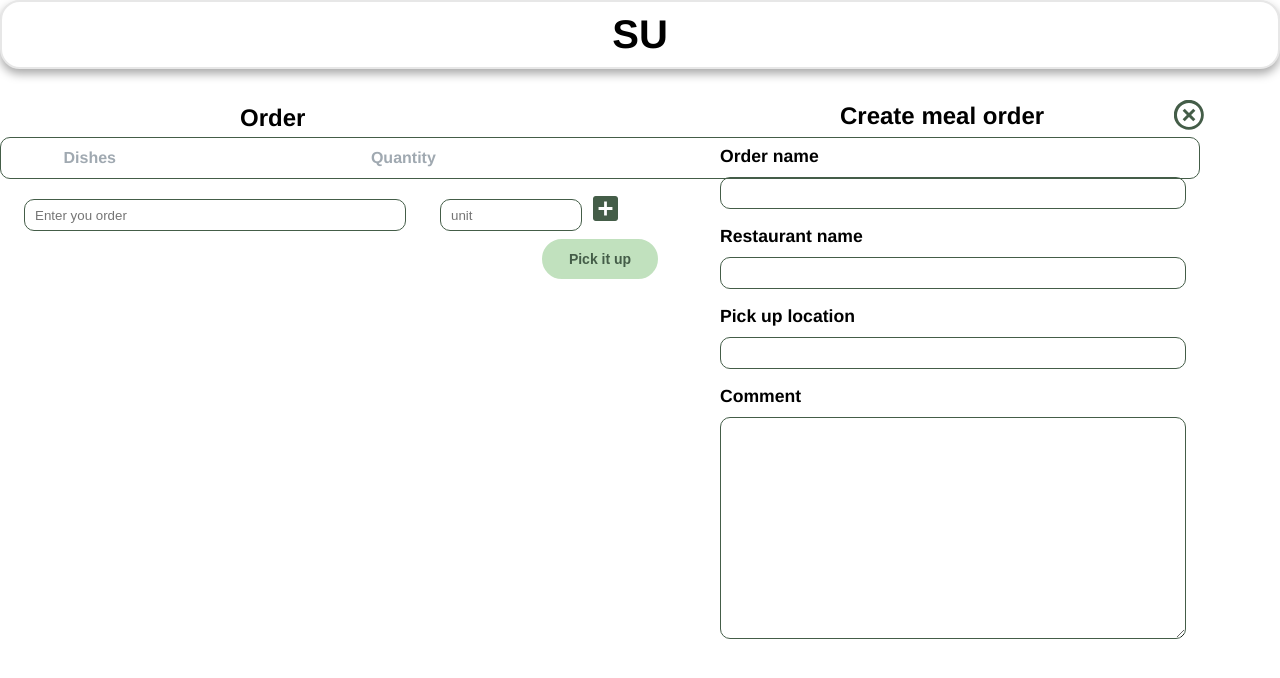
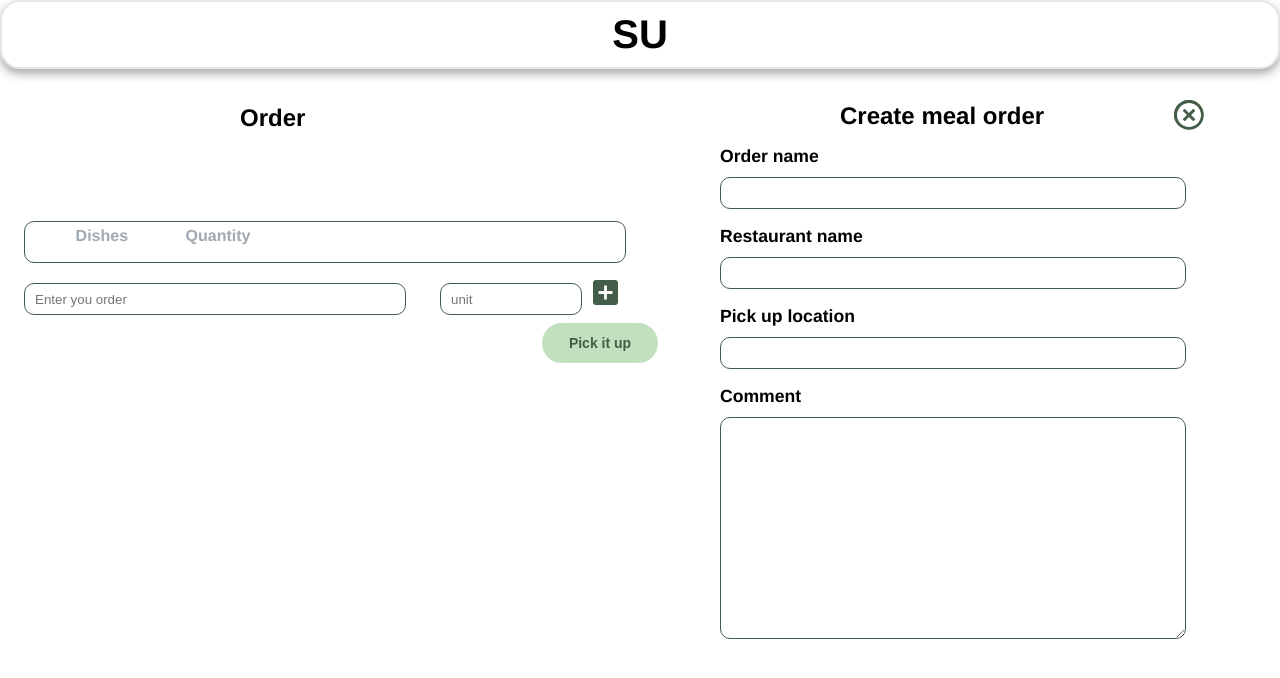
Before and after one commit to Green-Teaz123/Green_, a React (Create React App) app: page /create in a window 1280 px wide. Shown: the top 678 px of the page. Built offline with nearby package versions, Linux system fonts and the light colour scheme.

Commit message:
Tiger Boom

```diff
--- a/src/styles/createOrder.css
+++ b/src/styles/createOrder.css
@@ -214,6 +214,8 @@
         width: 10%;
     }
     .add-order{
-
+        margin-top: 7%;
+        margin-left: 2%;
+        width: 50%;
     }
 }
```
